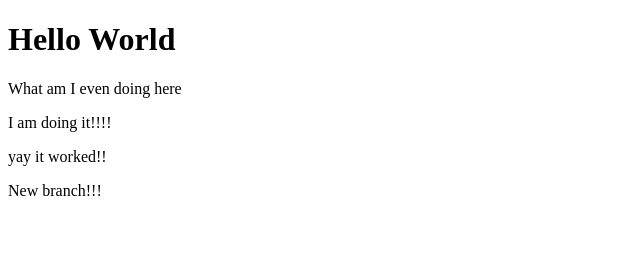
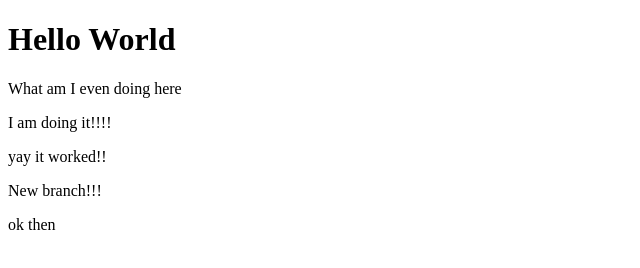
Before and after one commit to mediocreriza/mediocreriza.github.io, a plain HTML site: page index.html in a window 1280 px wide. Shown: the full height of the page, 0-640 px from the left. Drawn offline with Linux system fonts and the light colour scheme.

Commit message:
Update index.html
Added another paragraph

```diff
--- a/index.html
+++ b/index.html
@@ -6,5 +6,6 @@
 <p>I am doing it!!!!</p>
 <p>yay it worked!!</p>
 <p>New branch!!!</p>
+<p>ok then</p>
 </body>
 </html>
```
